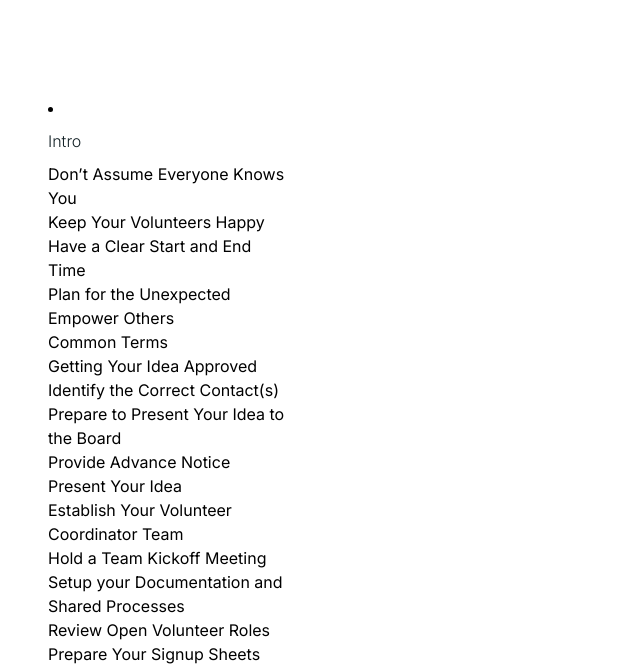
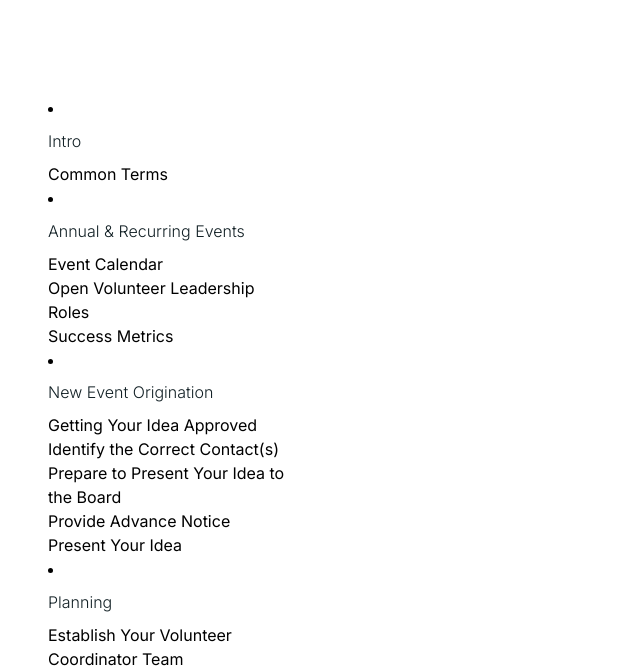
Before and after one commit to kfrank/volunteer-coordinator-playbook, a Gatsby site: page / in a window 1280 px wide. Shown: the part 120-790 px from the top of the page, without its empty margins (0-640 px from the left). Built offline with nearby package versions, Linux system fonts and the light colour scheme; Gatsby itself is replaced by a stand-in of ours.

Commit message:
got the nav all working

```diff
--- a/src/components/nav.js
+++ b/src/components/nav.js
@@ -14,6 +14,7 @@ const Nav = () => {
             frontmatter {
               sequence
               title
+              section
             }
             fields {
               slug
@@ -48,6 +49,7 @@ const Nav = () => {
     <nav className={styles.root}>
       {sections.map(({ node }) => {
         const title = node.frontmatter.title || node.fields.slug
+        const section = node.frontmatter.section
         return (
           <li>
             <Link to={node.fields.slug} className={styles.parentLink}>
@@ -56,14 +58,20 @@ const Nav = () => {
             <div>
               <ul>
                 {children.map(({ node }) => {
-                  const childTitle = node.frontmatter.title || node.fields.slug
+                  if (node.frontmatter.section === section) {
+                    const childTitle =
+                      node.frontmatter.title || node.fields.slug
                     return (
                       <li>
-                      <Link to={node.fields.slug} className={styles.childLink}>
+                        <Link
+                          to={node.fields.slug}
+                          className={styles.childLink}
+                        >
                           {childTitle}
                         </Link>
                       </li>
                     )
+                  }
                 })}
                 {/* <Link to={node.fields.slug} className={styles.childLink}>
                     {title}
```
Lines whose indentation alone changed are shown as unchanged.
